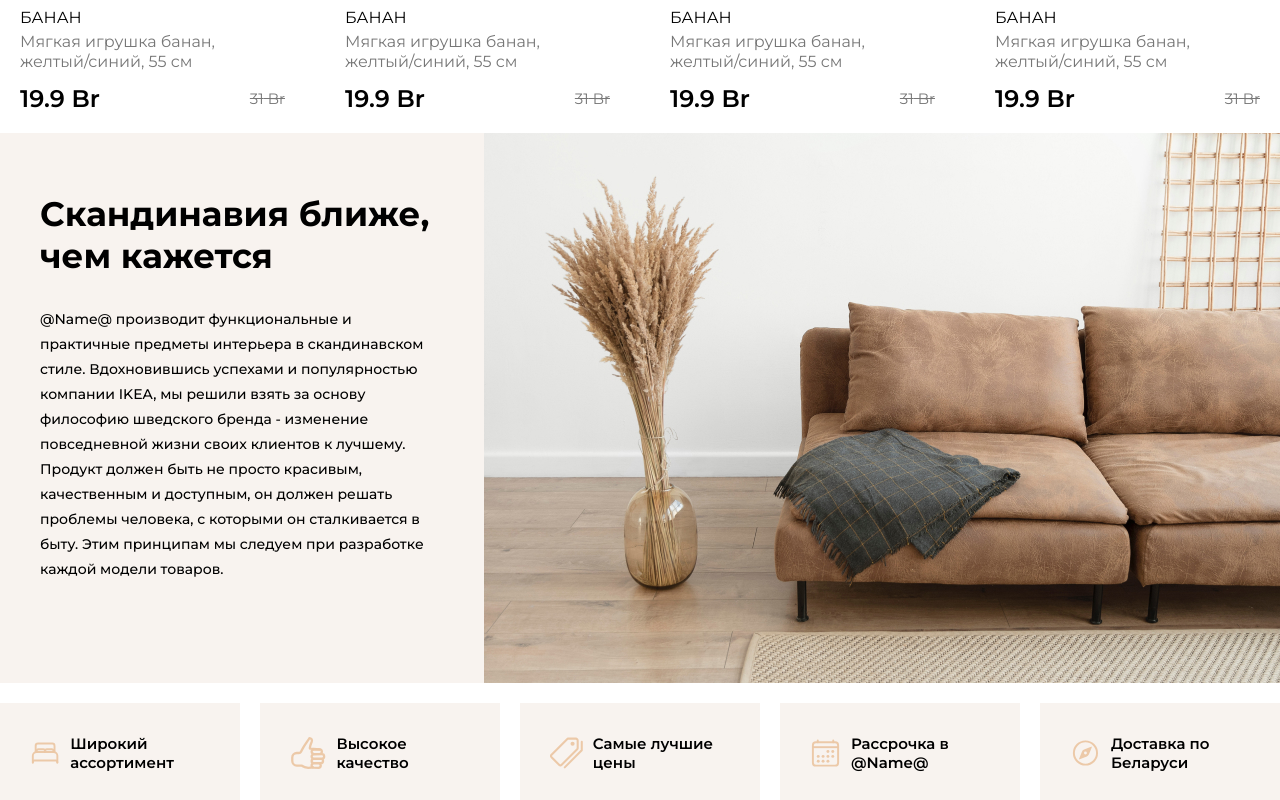
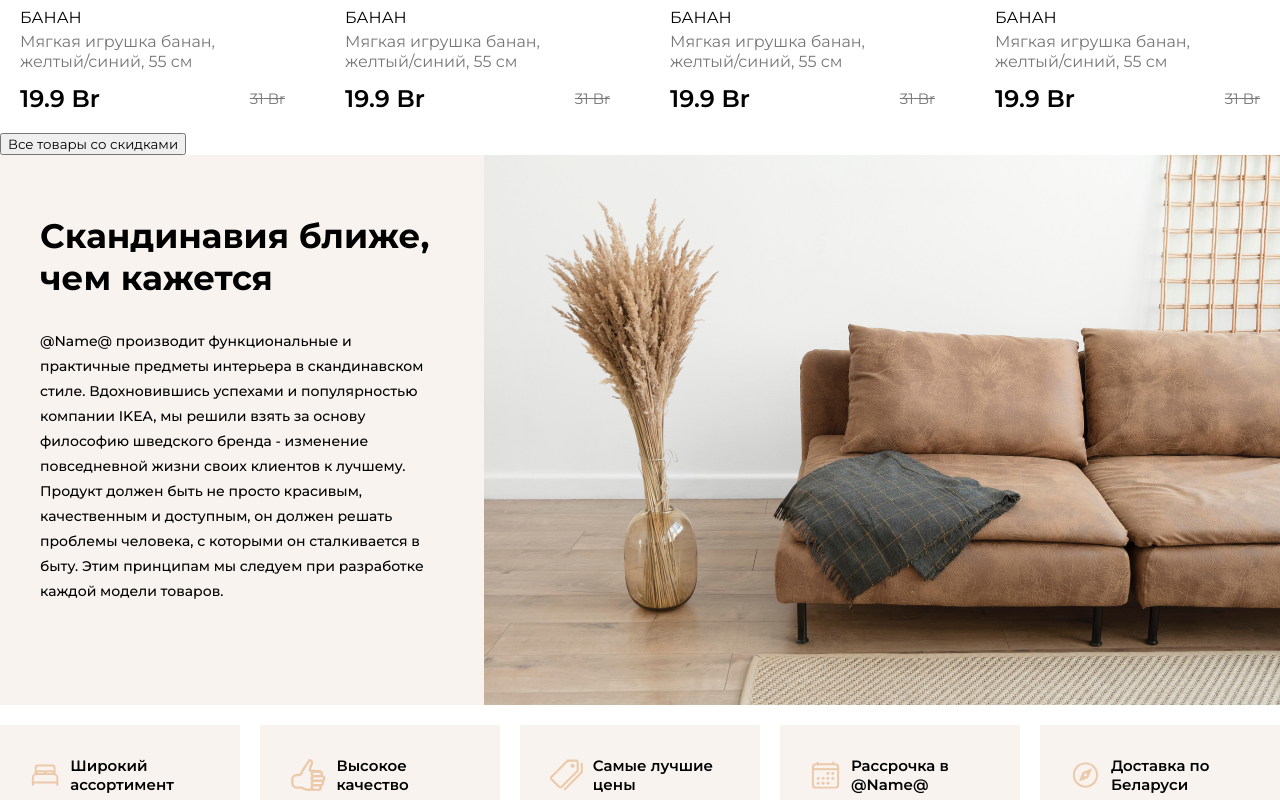
Before and after one commit to Chernenko1/eCommerce, a React (Vite) app: page / in a window 1280 px wide. Shown: the part 1640-2440 px from the top of the page. Built offline with nearby package versions, Linux system fonts and the light colour scheme.

Commit message:
add: button to full cat

```diff
--- a/src/pages/Home/components/SalesCategory/SalesCategory.tsx
+++ b/src/pages/Home/components/SalesCategory/SalesCategory.tsx
@@ -10,7 +10,7 @@ import styles from './styles.module.css'
 export default function SalesCategory() {
   const [saleProd, setSaleProd] = useState<IPRODUCTS>()
 
-  let dataget = new Promise((res) => setTimeout(() => res(SALEPRODUCTS), 5000))
+  let dataget = new Promise((res) => setTimeout(() => res(SALEPRODUCTS), 1000))
 
   async function fakeGET() {
     let resolve: IPRODUCTS = (await dataget) as IPRODUCTS
@@ -28,6 +28,7 @@ export default function SalesCategory() {
         <Link to={'#'}>Все товары со скидками</Link>
       </div>
       {saleProd ? (
+        <div className={styles.productsWrapper}>
           <div className={styles.productsContainer}>
             {SALEPRODUCTS.map((item, index) => (
               <ProductCard
@@ -41,6 +42,10 @@ export default function SalesCategory() {
               />
             ))}
           </div>
+          <div className={styles.productsButton}>
+            <button>Все товары со скидками</button>
+          </div>
+        </div>
       ) : (
         <div>Loading...</div>
       )}
```
Lines whose indentation alone changed are shown as unchanged.
